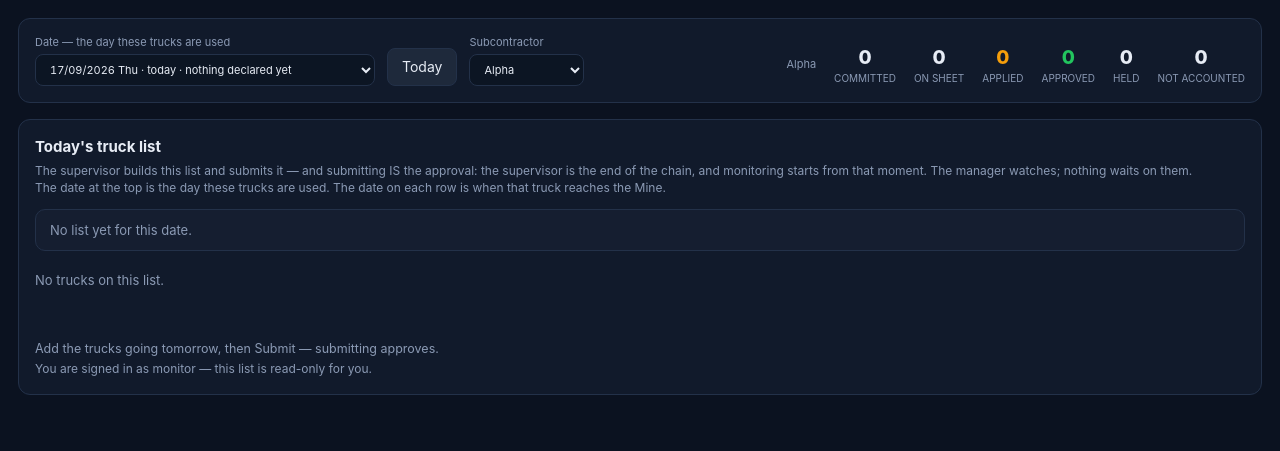
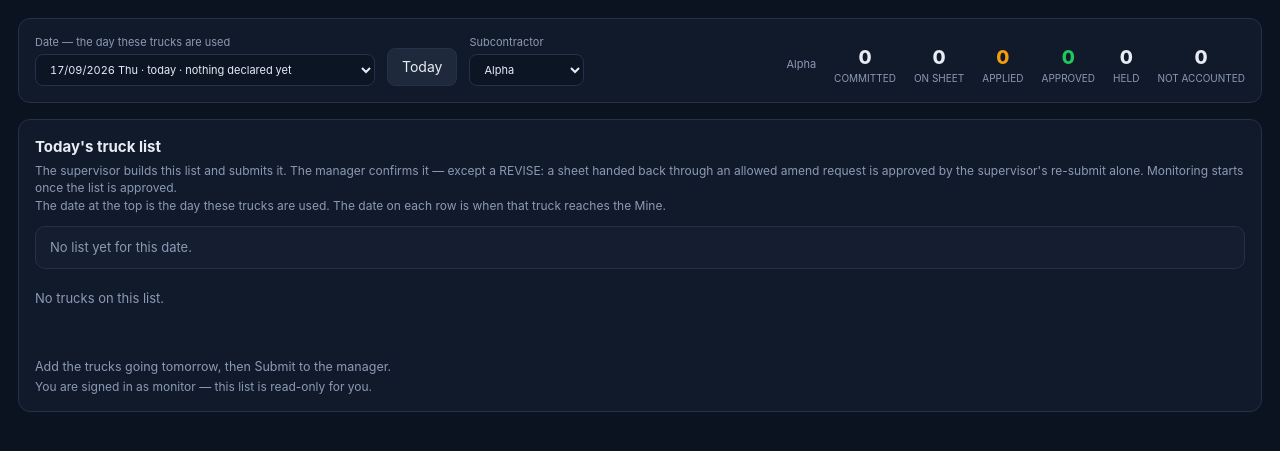
Before and after one commit to phitchayuthyamsri-hub/Coalapp, a Flask app: page /readiness in a window 1280 px wide. Shown: the part 67-518 px from the top of the page. Run offline with Flask 3, Linux system fonts and the light colour scheme; the visitor is signed in with stand-in values (Sample User, id 1); data comes from the database, SQL or seed files in the repository; data that the repository does not hold is empty.

Commit message:
Supervisor-only approval applies to REVISE rounds; the chain returns
Yesterday's change made every submit the end approval, which was more
than was asked. Restored: a normal submit sends rows to the manager
(applied), who confirms or rejects. The exception stands where it was
meant: a sheet handed back through an ALLOWED amend request is a
revise - already approved once - and the supervisor's re-submit alone
approves it and closes the round (amend_state consumed). Back-one
steps return to their original map; board wording says the chain and
the exception; the flow card labels a revise approval as such. The
manager keeps a 16:30-17:00 window on the Process page.

Co-Authored-By: Claude Fable 5 <noreply@anthropic.com>

```diff
--- a/app/shift_routes.py
+++ b/app/shift_routes.py
@@ -863,10 +863,8 @@ def upload():
         columns=parsed.get("columns"), state=dl.state)
 
 
-# One stage back, never two. The step back is an undo, not a reset. With the
-# supervisor as the end approval there is no manager stage between approved
-# and pending any more, so back-one lands on pending from everywhere.
-BACK_ONE = {"approved": "pending", "denied": "pending", "applied": "pending"}
+# One stage back, never two. The step back is an undo, not a reset.
+BACK_ONE = {"approved": "applied", "denied": "applied", "applied": "pending"}
 
 
 @bp.post("/rows/revert")
@@ -2790,9 +2788,10 @@ def amend_decide():
     reason = (d.get("reason") or "").strip()[:300]
 
     if allow:
-        # The supervisor is the end approval, so a confirmed list is theirs to
-        # hand back too: everything decided steps back to pending and the
-        # sheet returns to the company as a draft.
+        # The revise path: an allowed amend hands even a confirmed list back -
+        # everything decided steps to pending, the sheet returns to the
+        # company as a draft, and the supervisor's re-submit alone approves
+        # the fixed sheet (amend_state 'allowed' is what marks the round).
         moved = 0
         for r in DailyListRow.query.filter_by(list_id=dl.id).all():
             if (r.state or "pending") != "pending":
@@ -2977,7 +2976,8 @@ def _fleet_gaps(dl, sub_id):
 # is the run day itself. One constant, so changing the rhythm is one edit.
 FLOW_WINDOWS = {
     "declare": (-1, "08:00", "15:00"),
-    "submit":  (-1, "15:00", "17:00"),
+    "submit":  (-1, "15:00", "16:30"),
+    "approve": (-1, "16:30", "17:00"),
     "plan":    (-1, "17:00", "18:00"),
 }
 
@@ -3045,13 +3045,12 @@ def _flow_entry(day, dl, subs):
         man = {"state": "waiting",
                "note": "%d truck(s) awaiting approval" % st["applied"]}
     elif dl.state == "confirmed" or st["approved"] or st["denied"]:
-        # The supervisor is the end approval: when the same name submitted
-        # and confirmed, the manager step was passed through, not acted on -
-        # and the card must not read as if a manager decided something.
+        # A revise round is approved by the supervisor's own re-submit: the
+        # same name on both means the manager step was passed through, not
+        # acted on, and the card must not read as if a manager decided it.
         if dl.confirmed_by and dl.confirmed_by == dl.submitted_by:
             man = {"state": "done",
-                   "note": "approved on submit — the supervisor is the "
-                           "end approval"}
+                   "note": "approved with the supervisor's re-submit (revise)"}
         else:
             man = {"state": "done",
                    "note": "%d approved, %d denied%s"
@@ -3174,17 +3173,25 @@ def act_list(action):
     who, now = current_user.username, datetime.utcnow()
     moved = 0
     if action == "submit":
-        # The supervisor is the END approval (2026-09-16): submitting IS
-        # approving. Rows go straight to approved - the state the planner can
-        # build from - and the list confirms itself, which is also what raises
-        # the planner's alert. The manager watches; nothing waits on them.
+        # The normal chain stands: the supervisor sends, the MANAGER approves.
+        # The one exception (2026-09-17) is a REVISE - a sheet handed back
+        # through an allowed amend request. It was already approved once; the
+        # fix does not need a second trip up the ladder, so the supervisor's
+        # re-submit approves it directly and closes the revise round.
+        revise = (dl.amend_state or "") == "allowed"
         for r in moving:
-            r.state = "approved"
+            r.state = "approved" if revise else "applied"
             moved += 1
         dl.submitted_by, dl.submitted_at = who, now
-        dl.confirmed_by, dl.confirmed_at = who, now
+        if revise:
+            dl.confirmed_by, dl.confirmed_at = who, now
+            dl.amend_state = ""          # the round is closed by this approval
+            _act("edit", "Revise re-submitted & approved %d truck(s) for %s"
+                 % (moved, _dmy(day)))
+        else:
+            _act("edit", "Submitted %d truck(s) for %s to the manager"
+                 % (moved, _dmy(day)))
         dl.reject_reason = ""
-        _act("edit", "Submitted & approved %d truck(s) for %s" % (moved, _dmy(day)))
     elif action == "confirm":
         # Decide every row currently sitting with the manager: ticked is
         # approved, unticked is denied. Rows the supervisor has not sent are
--- a/app/templates/shift_board.html
+++ b/app/templates/shift_board.html
@@ -244,10 +244,10 @@ if (location.search.indexOf('embed=1') >= 0) document.body.classList.add('embed'
   <!-- ── Daily list ─────────────────────────────────────────────── -->
   <div class="card">
     <h2>Today's truck list</h2>
-    <p class="hint">The supervisor builds this list and submits it &mdash; and
-      submitting IS the approval: the supervisor is the end of the chain, and
-      monitoring starts from that moment. The manager watches; nothing waits
-      on them.<br>
+    <p class="hint">The supervisor builds this list and submits it. The manager
+      confirms it &mdash; except a REVISE: a sheet handed back through an allowed
+      amend request is approved by the supervisor's re-submit alone. Monitoring
+      starts once the list is approved.<br>
       The date at the top is the day these trucks are used. The date on each row is
       when that truck reaches the Mine.</p>
     <div id="listBanner" class="banner b-none">…</div>
@@ -263,7 +263,7 @@ if (location.search.indexOf('embed=1') >= 0) document.body.classList.add('embed'
     </div>
     <div id="listBody"></div>
     <div class="row" style="margin-top:12px">
-      <button id="btnSubmit" class="primary" title="Approve the ticked trucks - the supervisor is the end approval. Unticked trucks stay pending. Monitoring starts.">Submit &mdash; approve</button>
+      <button id="btnSubmit" class="primary" title="Send the ticked trucks to the manager. On a revise round (sheet handed back through an amend) submitting approves directly. Unticked trucks stay pending.">Submit</button>
       <button id="btnConfirm" class="go" title="Approve the list. Monitoring starts.">Confirm</button>
       <button id="btnReject" class="no" title="Send it back to the supervisor with a written reason.">Reject</button>
       <span id="dirty" style="display:none;color:var(--warn);font-size:12px;font-weight:600">
@@ -787,7 +787,7 @@ function wireBulk(){
 const BANNER = {
   none:      ['b-none',      'No list yet for this date.'],
   draft:     ['b-draft',     'Pending confirmation to manager.'],
-  submitted: ['b-submitted', 'Submitted under the old flow — submit again to finish the approval.'],
+  submitted: ['b-submitted', 'Submitted — waiting for the manager to confirm.'],
   confirmed: ['b-confirmed', 'Confirmed — locked. Monitoring is live.'],
   rejected:  ['b-rejected',  'Sent back by the manager.'],
   mixed:     ['b-none',      'Every company for this date.']
@@ -926,14 +926,17 @@ async function loadList(){
 
   // Say what the next step is, so nobody has to infer it from the buttons.
   const NEXT = {
-    none:      'Add the trucks going tomorrow, then Submit — submitting approves.',
+    none:      'Add the trucks going tomorrow, then Submit to the manager.',
     draft:     ROLE === 'supervisor' || ROLE === 'admin'
-                 ? 'Not approved yet. Submit when the list is right — submitting approves it.'
-                 : 'The supervisor has not approved this yet.',
-    submitted: 'Approved rows are waiting in an old state — submit again to finish, or ask an admin.',
+                 ? 'Not sent yet. Submit when the list is right — a revise round '
+                   + '(sheet handed back) approves on your submit alone.'
+                 : 'The supervisor has not submitted this yet.',
+    submitted: ROLE === 'manager' || ROLE === 'admin'
+                 ? 'Waiting on you: Confirm to start monitoring, or Reject to send it back.'
+                 : 'Sent to the manager. Waiting for confirmation.',
     confirmed: 'Approved and locked. Monitoring is live. An amend request brings it back.',
     rejected:  ROLE === 'supervisor' || ROLE === 'admin'
-                 ? 'Sent back. Fix the list and submit it again.'
+                 ? 'Sent back by the manager. Fix the list and submit it again.'
                  : 'Sent back to the supervisor.'
   };
   $('#nextStep').textContent = NEXT[LIST.state] || '';
```
